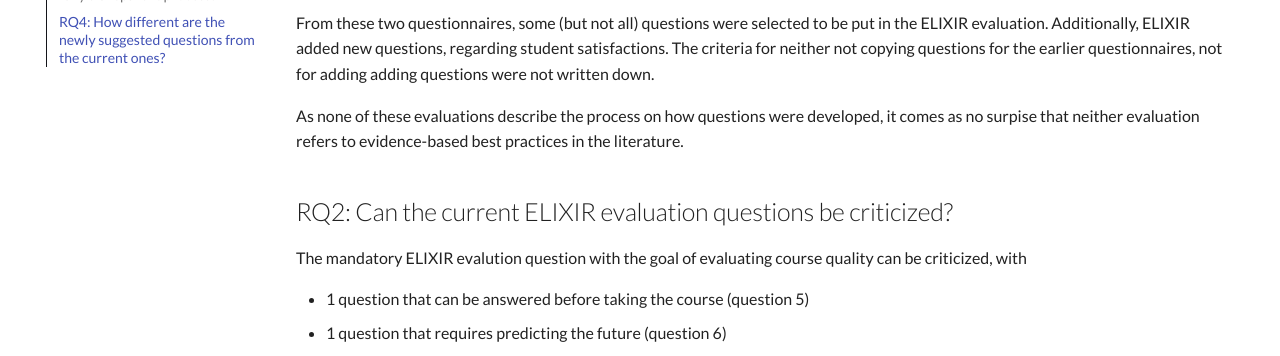
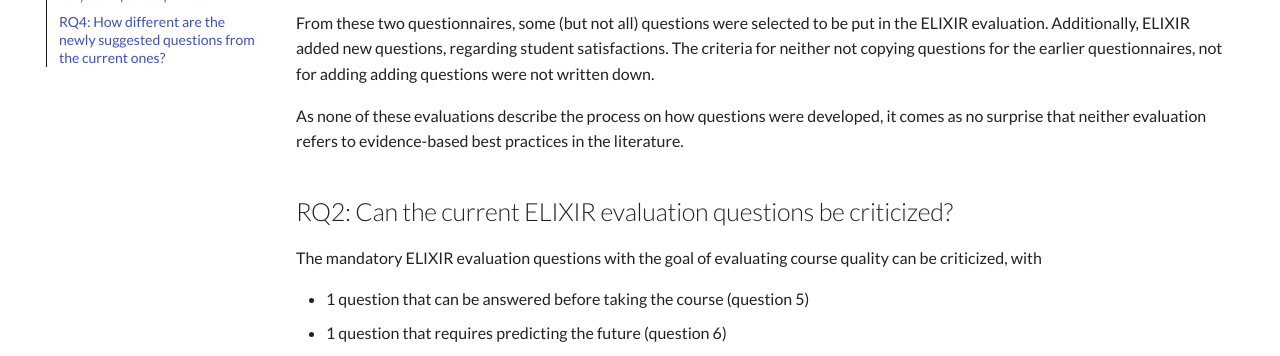
Before and after one commit to NBISweden/elixir_evaluation_evaluation, an MkDocs documentation site: the page built from docs/conclusion.md, in a window 1280 px wide and 1213 px high. Shown: the part 336-692 px from the top of the window. Built offline with MkDocs 1.6.1 and Material for MkDocs 9.7.7, drawn with Linux system fonts in a browser that asks for light colours; comment, search, counter and statistics services are not loaded.

Commit message:
Fix spelling

```diff
--- a/docs/conclusion.md
+++ b/docs/conclusion.md
@@ -15,12 +15,12 @@
 questionnaires, not for adding adding questions were not written down.
 
 As none of these evaluations describe the process on how questions
-were developed, it comes as no surpise that neither
+were developed, it comes as no surprise that neither
 evaluation refers to evidence-based best practices in the literature.
 
 ## RQ2: Can the current ELIXIR evaluation questions be criticized?
 
-The mandatory ELIXIR evalution question with the goal of evaluating
+The mandatory ELIXIR evaluation questions with the goal of evaluating
 course quality can be criticized, with
 
 - 1 question that can be answered before taking the course (question 5)
@@ -36,7 +36,7 @@
 
 ## RQ3: Which ELIXIR evaluation questions are concluded from a fully transparent process?
 
-<!-- markdownlint-enable MD013 --><!-- Headings cannot be split up over lines, hence will break 80 characters per line -->
+<!-- markdownlint-enable MD013 -->
 
 `TODO`
 
```
Also changed, not shown: docs/discussion.md (+2 -2 lines), docs/results_2.md (+1 -1 lines).
